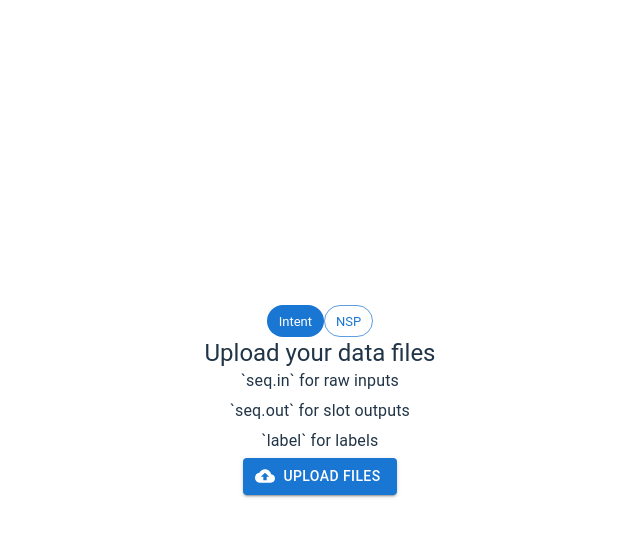
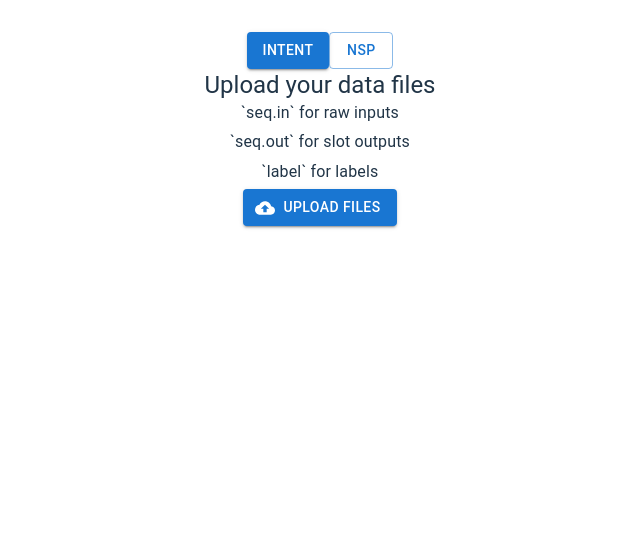
Before and after one commit to zhongxiao37/nlp-labeler, a React (Vite) app: page / in a window 1280 px wide. Shown: the top 536 px of the page, without its empty margins (320-960 px from the left). Built offline with nearby package versions, Linux system fonts and the light colour scheme.

Commit message:
feat: put the selector on the top

```diff
--- a/src/App.css
+++ b/src/App.css
@@ -8,4 +8,5 @@
   margin: 0 auto;
   padding: 2rem;
   text-align: center;
+  height: 100vh;
 }
--- a/src/App.tsx
+++ b/src/App.tsx
@@ -21,7 +21,7 @@ const App = () => {
   };
 
   return (
-    <div>
+    <div className='mx-auto text-center h-full overflow-scroll'>
       <AppSelector selected={app} onAppSelect={handleAppClick} />
       {(app === "intent") && <IntentApp />}
     </div>
--- a/src/AppSelector.tsx
+++ b/src/AppSelector.tsx
@@ -1,4 +1,4 @@
-import { Chip } from "@mui/material";
+import { Button } from "@mui/material";
 
 
 export interface IAppSelectorProps {
@@ -10,22 +10,20 @@ export const AppSelector: React.FC<IAppSelectorProps> = ({ selected, onAppSelect
 
   return (
     <div>
-      <Chip
-        color="primary"
-        className="!p-1 !m-1"
-        variant={selected === 'intent' ? "filled" : "outlined"}
+      <Button
+        component="div"
+        className="!m-2"
+        variant={selected === 'intent' ? "contained" : "outlined"}
         key='intent'
-        label='Intent'
         onClick={() => onAppSelect("intent")}
-      />
-      <Chip
-        color="primary"
-        className="!p-1 !m-1"
-        variant={selected === 'nsp' ? "filled" : "outlined"}
+      >Intent</Button>
+      <Button
+        component="div"
+        className="!m-2"
+        variant={selected === 'nsp' ? "contained" : "outlined"}
         key='nsp'
-        label='NSP'
         onClick={() => onAppSelect("nsp")}
-      />
+      >NSP</Button>
     </div>
   );
 };
--- a/src/IntentApp.tsx
+++ b/src/IntentApp.tsx
@@ -51,7 +51,7 @@ const IntentApp = () => {
   };
 
   return (
-    <>
+    <div>
       {(labelFile === undefined) &&
         <div className='h-full flex flex-col justify-center'>
           <Typography variant='h5' >Upload your data files</Typography>
@@ -69,7 +69,7 @@ const IntentApp = () => {
 
 
       <FileCard inputFile={inputFile} labelFile={labelFile} outputFile={outputFile} />
-    </>
+    </div>
   );
 };
 
```
